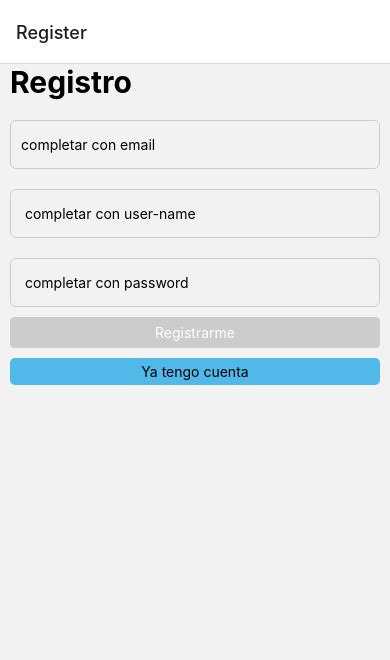
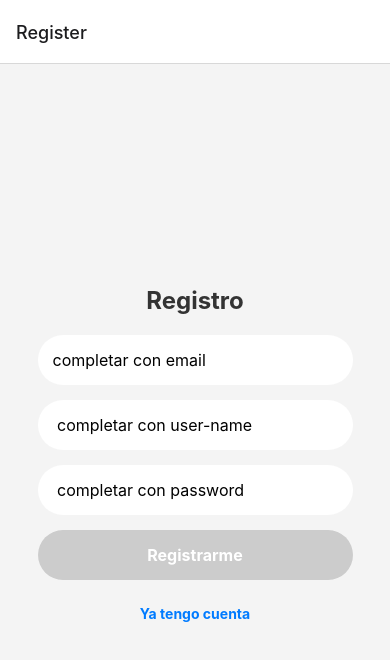
Before and after one commit to maydolensky/Progra3RN, a React Native app: screen /Register in a window 390 px wide. Shown: the top 660 px of the page. Built offline with nearby package versions, Linux system fonts and the light colour scheme; no server answers.

Commit message:
estilos de register done

```diff
--- a/src/Screens/Profile.js
+++ b/src/Screens/Profile.js
@@ -124,8 +124,20 @@ export class Profile extends Component {
               <Text>Log Out</Text>
             </TouchableOpacity>
           </>
-        ) : (
-          <Text> El usuario no ha subido ningun post</Text>
+        ) : ( <>
+
+              <Text> El usuario no ha subido ningun post</Text>
+              <TouchableOpacity style={styles.boton} onPress={this.handleLogOut}>
+              <Text>Log Out</Text>
+             </TouchableOpacity>
+
+
+             </>
+
+
+
+
+
         )}
       </View>
     );
--- a/src/Screens/Register.js
+++ b/src/Screens/Register.js
@@ -60,7 +60,7 @@ class Register extends Component {
 
     return (
       <View style={styles.container}>
-        <Text style={styles.heading}>Registro</Text>
+        <Text style={styles.title}>Registro</Text>
 
         <TextInput
           style={styles.field}
@@ -95,18 +95,17 @@ class Register extends Component {
             )
           }
         >
-          {" "}
-          <Text style={styles.colorBoton}> Registrarme </Text>
+          <Text style={styles.botonTexto}> Registrarme </Text>
         </TouchableOpacity>
 
 
 
-        {this.state.errorMSG && <Text>{this.state.errorMSG}</Text>}
+        {this.state.errorMSG && <Text style={styles.errorText} >{this.state.errorMSG}</Text>}
         <TouchableOpacity
           onPress={() => this.props.navigation.navigate("Login")}
-          style={styles.button}
+          style={styles.botonSecundario}
         >
-          <Text>Ya tengo cuenta</Text>
+          <Text style={styles.botonSecundarioTexto}>Ya tengo cuenta</Text>
         </TouchableOpacity>
       </View>
     );
@@ -117,47 +116,57 @@ export default Register;
 
 const styles = StyleSheet.create({
   container: {
-    paddingHorizontal: 10,
+    flex: 1,
+    justifyContent: "center",
+    alignItems: "center",
+    backgroundColor: "#f4f4f4",
+    padding: 20,
+  },
+  title: {
+    fontSize: 24,
+    fontWeight: "bold",
     marginBottom: 20,
+    color: "#333",
   },
   field: {
-    Altura: 20,
-    paddingVertical: 15,
-    paddingHorizontal: 10,
-    borderWidth: 1,
-    borderColor: "#ccc",
-    borderStyle: "solid",
-    borderRadius: 6,
-    marginVertical: 10,
+    width: "90%",
+    height: 50,
+    backgroundColor: "#fff",
+    borderRadius: 25,
+    paddingHorizontal: 15,
+    fontSize: 16,
+    marginBottom: 15,
+    elevation: 5,//fuente: https://stackoverflow.com/questions/41482448/material-design-elevation-correct-css
   },
   boton: {
-    backgroundColor: "#28a745",
-    paddingHorizontal: 10,
-    paddingVertical: 6,
+    backgroundColor: "#007BFF",
+    width: "90%",
+    height: 50,
+    borderRadius: 25,
+    justifyContent: "center",
     alignItems: "center",
-    borderRadius: 4,
-    borderWidth: 1,
-    borderStyle: "solid",
-    borderColor: "#28a745",
+    marginBottom: 15,
+    elevation: 5, //fuente: https://stackoverflow.com/questions/41482448/material-design-elevation-correct-css
   },
   botonInactivo: {
     backgroundColor: "#ccc",
-    borderColor: "#ccc",
   },
-  colorBoton: {
+  botonTexto: {
     color: "#fff",
+    fontSize: 16,
+    fontWeight: "bold",
   },
-  heading: {
-    fontSize: 30,
-    fontWeight: 700,
-    marginBottom: 10,
-  },
-  button: {
-    backgroundColor: "#51b9e9",
-    borderRadius: 5,
-    padding: 5,
-    width: "100%",
-    alignItems: "center",
+  botonSecundario: {
     marginTop: 10,
   },
+  botonSecundarioTexto: {
+    color: "#007BFF",
+    fontSize: 14,
+    fontWeight: "bold",
+  },
+  errorText: {
+    color: "red",
+    marginTop: 10,
+    fontSize: 14,
+  },
 });
```
